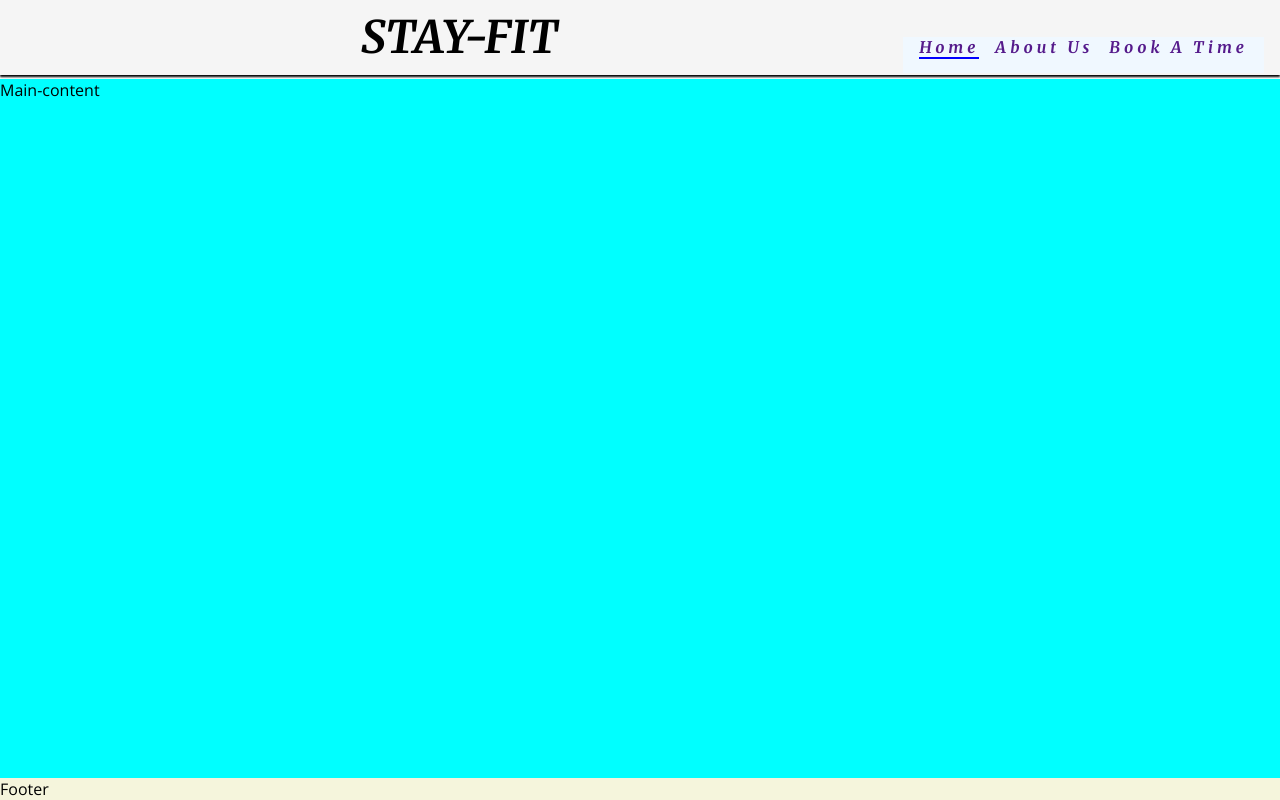
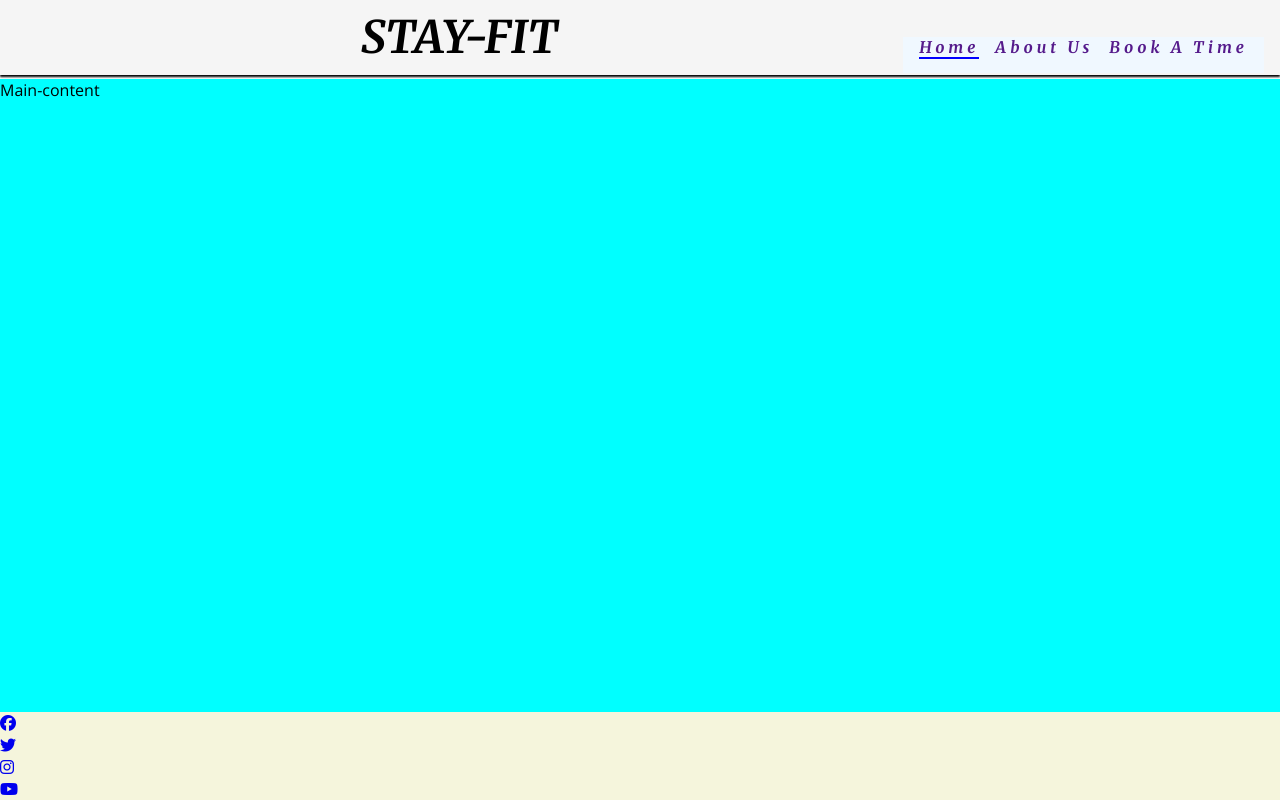
Before and after one commit to veronicauwasi867/Stay-fit, a plain HTML site: page index.html in a window 1280 px wide. Drawn offline with nearby package versions, Linux system fonts and the light colour scheme.

Commit message:
Add font awesome kit link and four footer links, Facebook, Twitter, Instagram, and Youtube

```diff
--- a/assets/css/style.css
+++ b/assets/css/style.css
@@ -119,7 +119,7 @@ footer {
     }
 
     #logo {
-        font-size: 280%;
+        font-size:280%;
         line-height: 75px;
         margin: 0 0.5rem;
     }
--- a/index.html
+++ b/index.html
@@ -50,8 +50,32 @@
     <main>Main-content</main>
 
     <!--The Footer-->
-    <footer>Footer</footer>
-
+    <footer>
+        <ul id="social-media">
+            <li>
+                <a href="http://www.facebook.com" target="_blank" rel="noopener"
+                aria-label="visit our facebook page(open in a new tab)">
+                <i class="fa-brands fa-facebook"></i></a>
+            </li>
+            <li>
+                <a href="http://www.twitter.com" target="_blank" rel="noopener"
+                aria-label="visit our twitter page(open in a new tab)">
+                <i class="fa-brands fa-twitter"></i></a>
+            </li>
+            <li>
+                <a href="http://www.instagram.com" target="_blank" rel="noopener"
+                aria-label="visit our instagram page(open in a new tab)">
+                <i class="fa-brands fa-instagram"></i></a>
+            </li>
+            <li>
+                <a href="http://www.youtube.com" target="_blank" rel="noopener"
+                aria-label="visit our youtube page(open in a new tab)">
+                <i class="fa-brands fa-youtube"></i></a>
+            </li>
+        </ul>
+    </footer>
+    <!-- The Font Awesome Kit -->
+    <script src="https://kit.fontawesome.com/7eca77c293.js" crossorigin="anonymous"></script>
 </body>
 
 </html>
```
